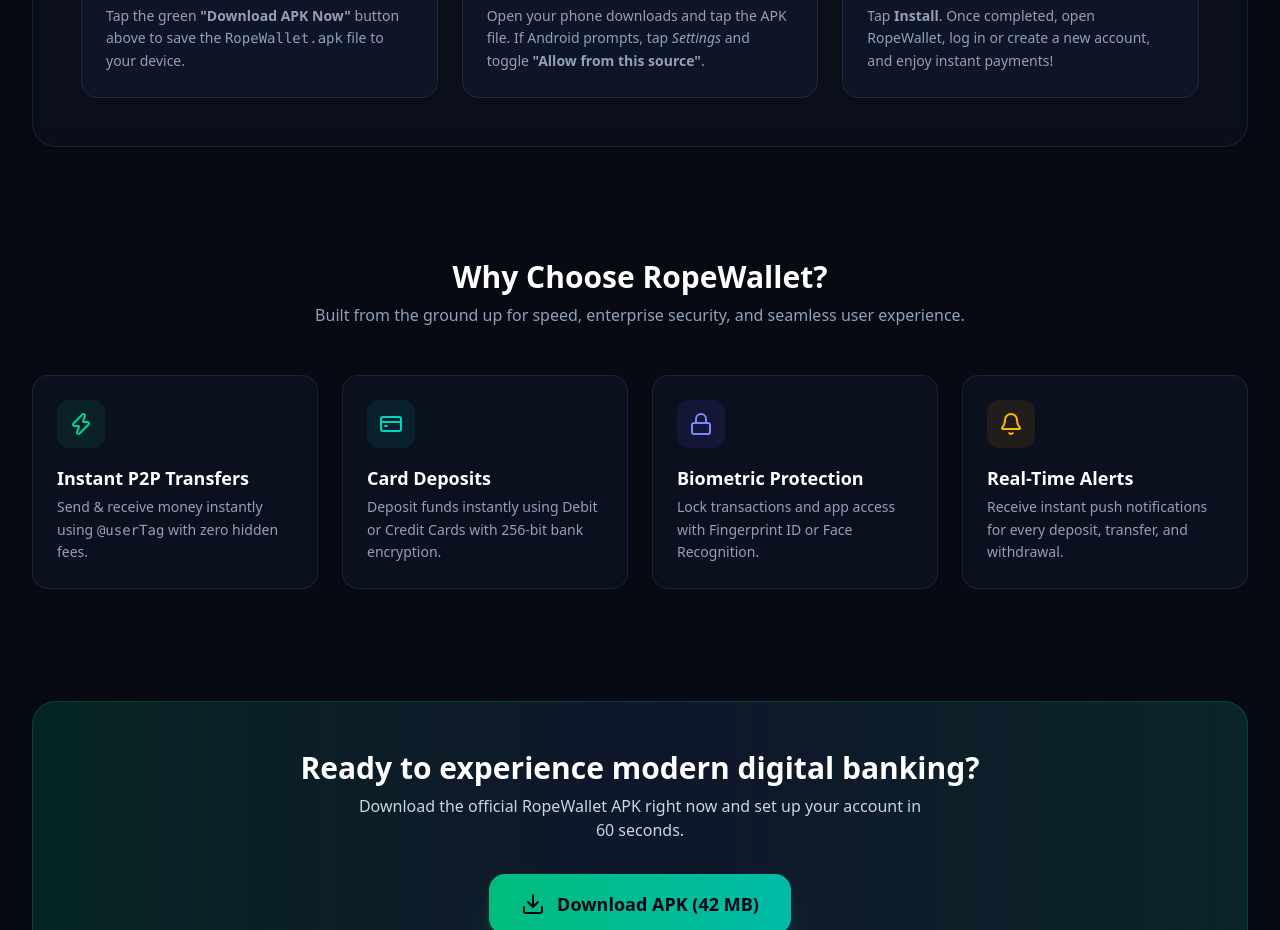
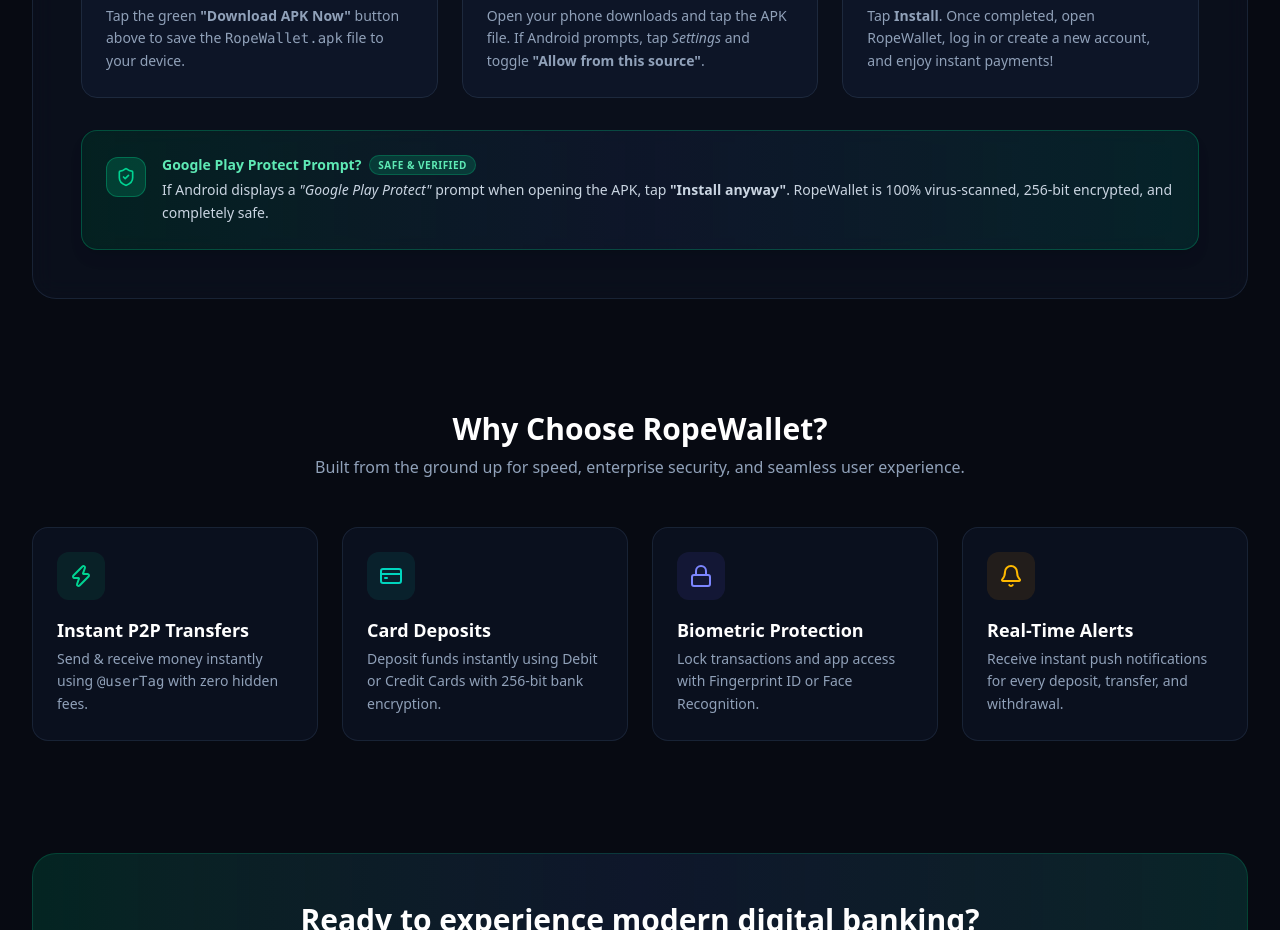
Before and after one commit to RijanRegmi/ropewallet, a Next.js app in the folder frontend/: page /download in a window 1280 px wide. Shown: the part 1480-2410 px from the top of the page. Built offline with nearby package versions, Linux system fonts and the light colour scheme; no server answers.

Commit message:
Add Play Protect guidance banner to download page

```diff
--- a/frontend/src/app/download/page.tsx
+++ b/frontend/src/app/download/page.tsx
@@ -241,6 +241,24 @@
                 </p>
               </div>
             </div>
+
+            {/* Play Protect Tip Note Banner */}
+            <div className="mt-8 bg-gradient-to-r from-emerald-950/60 via-slate-900/90 to-teal-950/60 border border-emerald-500/30 p-5 sm:p-6 rounded-2xl flex items-start gap-4 text-left shadow-lg backdrop-blur-sm">
+              <div className="w-10 h-10 rounded-xl bg-emerald-500/20 text-emerald-400 flex items-center justify-center shrink-0 border border-emerald-500/40 mt-0.5">
+                <ShieldCheck className="w-5 h-5" />
+              </div>
+              <div className="space-y-1">
+                <h4 className="text-sm font-bold text-emerald-300 flex items-center gap-2">
+                  <span>Google Play Protect Prompt?</span>
+                  <span className="text-[10px] uppercase tracking-wider font-extrabold px-2 py-0.5 bg-emerald-500/20 text-emerald-300 rounded-full border border-emerald-500/30">
+                    Safe & Verified
+                  </span>
+                </h4>
+                <p className="text-xs sm:text-sm text-slate-300 leading-relaxed">
+                  If Android displays a <em>"Google Play Protect"</em> prompt when opening the APK, tap <strong>"Install anyway"</strong>. RopeWallet is 100% virus-scanned, 256-bit encrypted, and completely safe.
+                </p>
+              </div>
+            </div>
           </section>
 
           {/* Key App Features */}
```
